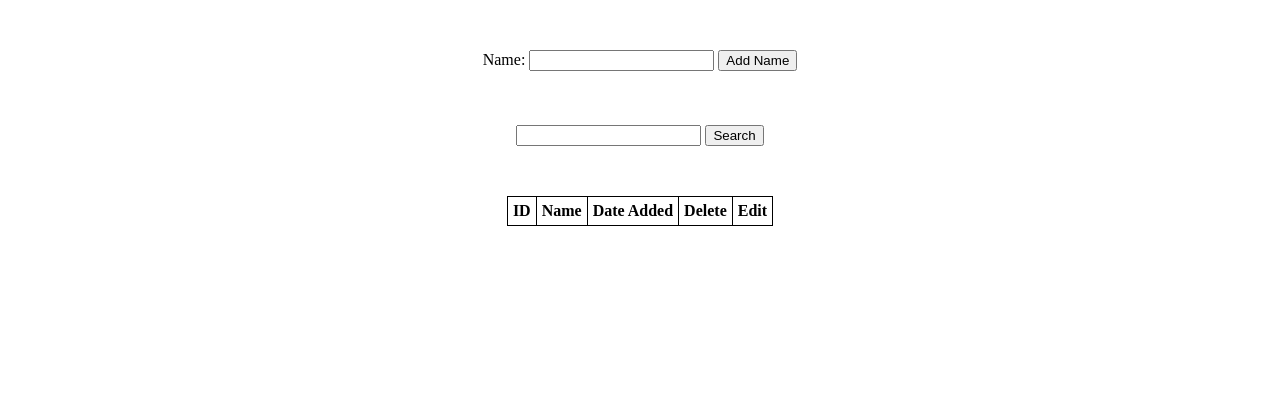
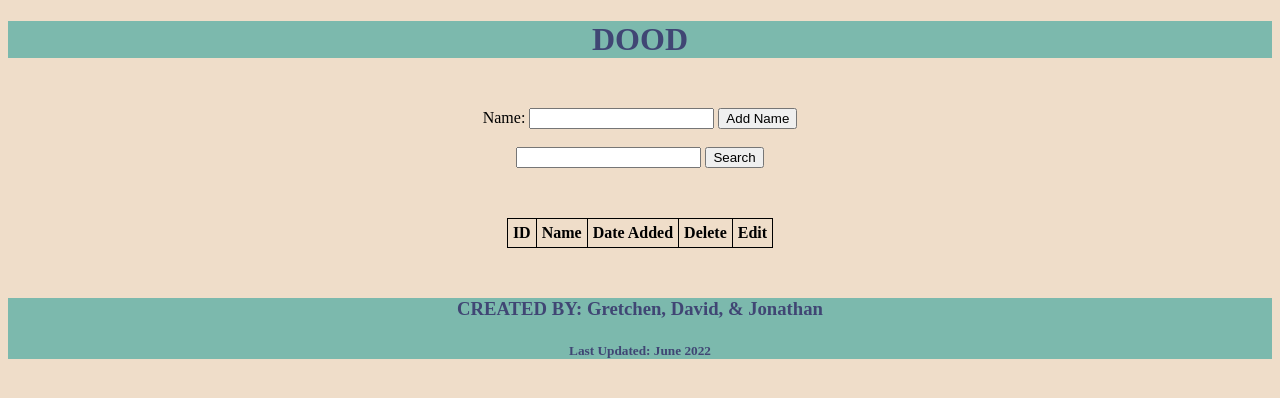
Before and after one commit to gretchesketch/CRUD, a website: page public/index.html in a window 1280 px wide. Drawn offline with Linux system fonts and the light colour scheme.

Commit message:
added some styling and footer

```diff
--- a/package.json
+++ b/package.json
@@ -20,6 +20,7 @@
   },
   "homepage": "https://github.com/gretchesketch/CRUD#readme",
   "dependencies": {
+    "connect-session-sequelize": "^7.1.4",
     "cors": "^2.8.5",
     "dotenv": "^16.0.1",
     "express": "^4.18.1",
--- a/public/index.html
+++ b/public/index.html
@@ -6,13 +6,14 @@
         <link rel="stylesheet" href="style.css">
         <title>crud app</title>
     </head>
+    <header><h1>DOOD</h1></header>
     <body>
         <main>
             <label>Name:</label>
             <input type="text" id="name-input">
             <button id="add-name-btn">Add Name</button>
 
-            <br><br><br><br>
+            <br><br>
 
             <div>
                 <input placehold="search by name"
@@ -33,5 +34,8 @@
         </main>
     <script src="index.js"></script>
     </body>
+    <footer><h3>CREATED BY: Gretchen, David, & Jonathan</h3>
+    <h5>Last Updated: June 2022</h5>
+    </footer>
 
 </html>
--- a/public/style.css
+++ b/public/style.css
@@ -1,7 +1,17 @@
+body {
+    background-color: #EFDDC9;
+}
+
 main {
-    width:50%;
+    width:100%;
     margin: 50px auto;
     text-align: center;
+}
+
+header {
+    text-align: center;
+    background-color: #7CB9AD;
+    color: #404674;
 }
 
 table {
@@ -16,3 +26,9 @@ table, th, td {
 th,td {
     padding: 5px;
 }
+
+footer {
+    text-align: center;
+    background-color: #7CB9AD;
+    color: #404674;
+}
--- a/server.js
+++ b/server.js
@@ -6,6 +6,8 @@ var cors = require('cors');
 var app = express();
 const dotenv = require("dotenv");
 const { response } = require("express");
+const sequelize = require('./config/connection');
+const SequelizeStore = require('connect-session-sequelize')(session.Store);
 
 dotenv.config();
 
```
Also changed, not shown: 2 other files.
